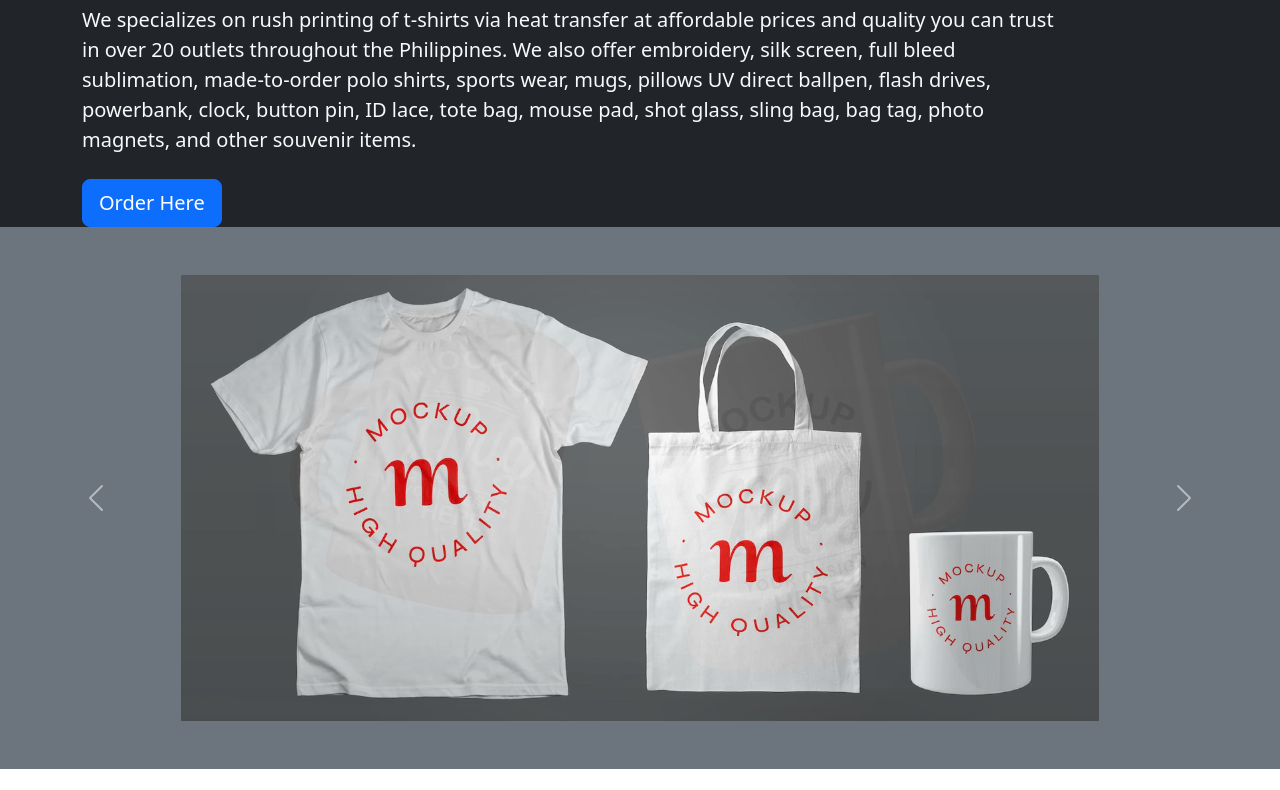
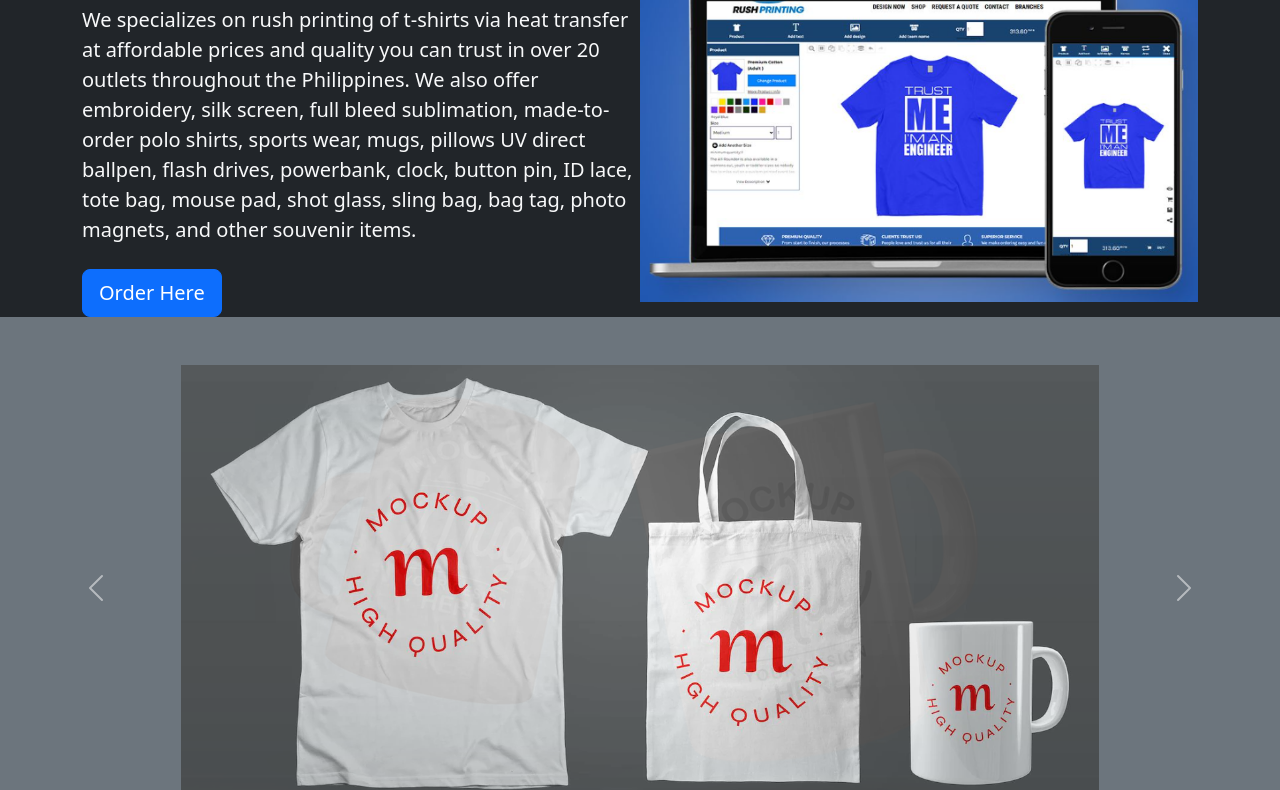
Before and after one commit to AriesMolinar22/mini-capstone, a plain HTML site: page index.html in a window 1280 px wide. Shown: the part 175-965 px from the top of the page. Drawn offline with nearby package versions, Linux system fonts and the light colour scheme; the site is published under a folder, as on GitHub Pages, so addresses that start at the root find nothing; a script that the page names is missing; a web font is replaced by a local one.

Commit message:
updated in index

```diff
--- a/index.html
+++ b/index.html
@@ -104,7 +104,7 @@
             Order Here
           </button>
         </div>
-        <img class="img-fluid w-50 d-none d-sm-block" src="/img/2.png" alt="" />
+        <img class="img-fluid w-50 d-none d-sm-block" src="img/2.png" alt="" />
       </div>
     </div>
   </section>
```
